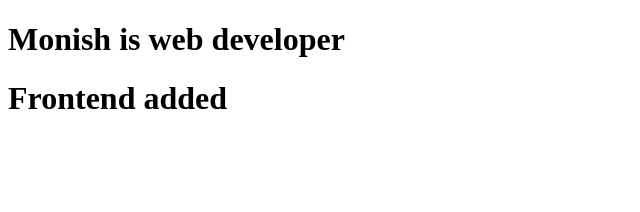
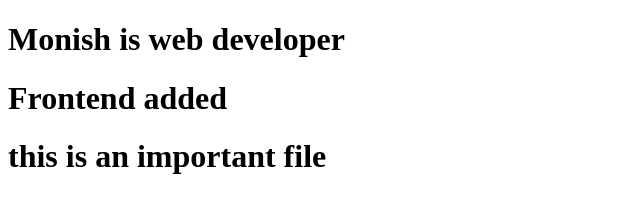
Before and after one commit to monishdk/Git-hub, a plain HTML site: page index.html in a window 1280 px wide. Shown: the whole page, without its empty margins (0-640 px from the left). Drawn offline with Linux system fonts and the light colour scheme.

Commit message:
!feat: added some important changes

```diff
--- a/index.html
+++ b/index.html
@@ -8,5 +8,6 @@
 <body>
     <h1>Monish is web developer</h1>
     <h1>Frontend added</h1>
+    <h1>this is an important file </h1>
 </body>
 </html>
```
